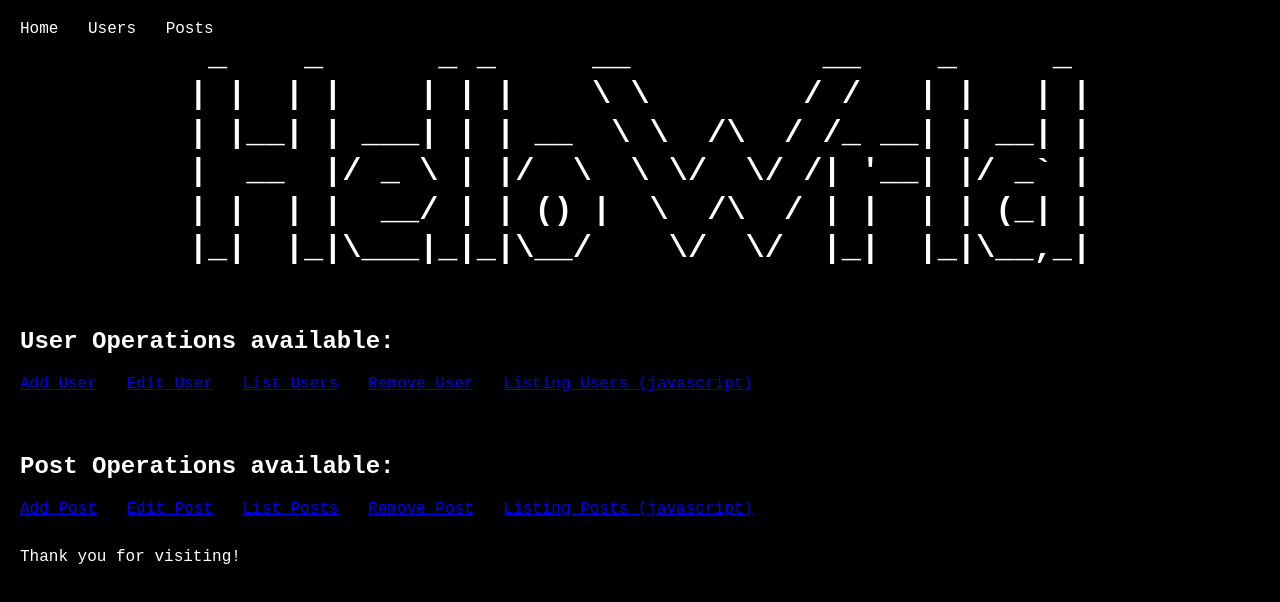
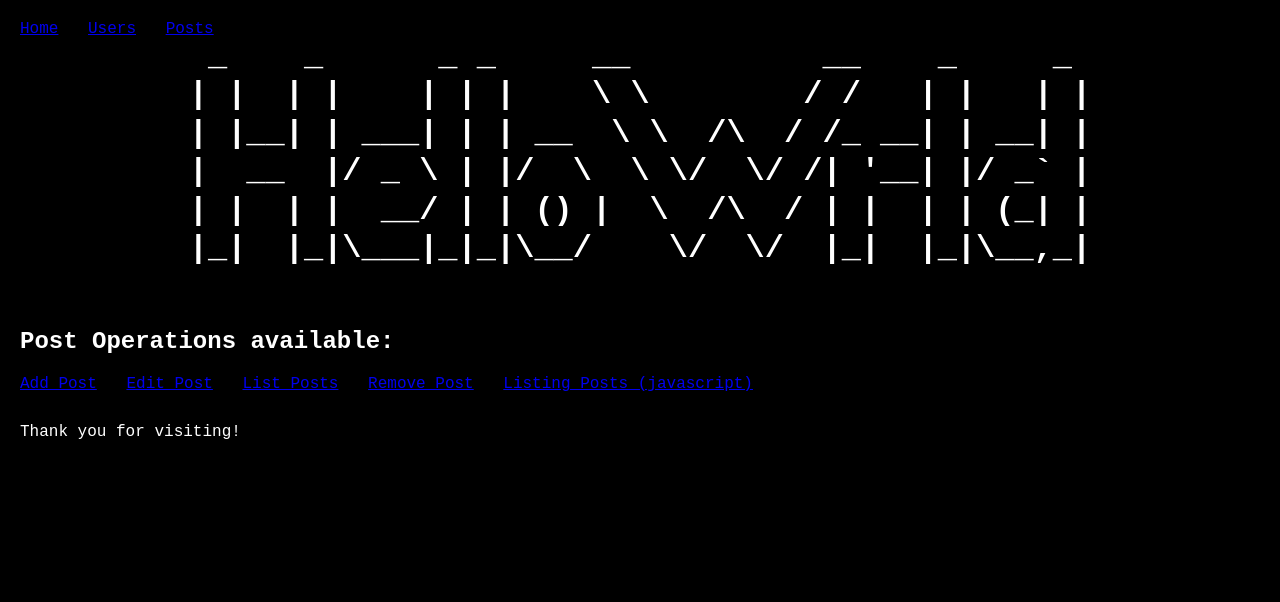
Before and after one commit to MigueLourenco28/HelloWrld, a plain HTML site: page webServer/index.html in a window 1280 px wide. Drawn offline with Linux system fonts and the light colour scheme.

Commit message:
Add user management page and update navigation links in index.html

```diff
--- a/webServer/index.html
+++ b/webServer/index.html
@@ -50,9 +50,9 @@
     <header>
         <nav>
             <ul>
-                <li>Home</li>
-                <li>Users</li>
-                <li>Posts</li>
+                <li> <a href="http://localhost:5555/index.html">Home</a></li>
+                <li> <a href="http://localhost:5555/users.html">Users</a></li>
+                <li> <a href="http://localhost:5555/posts.html">Posts</a></li>
             </ul>
         </nav>
         <h1> _    _      _ _     __          __    _     _ </h1>
@@ -62,16 +62,6 @@
         <h1>| |  | |  __/ | | () |  \  /\  / | |  | | (_| |</h1>
         <h1>|_|  |_|\___|_|_|\__/    \/  \/  |_|  |_|\__,_|</h1>
     </header>
-    <section>
-        <h2> User Operations available: </h2>
-        <ul>
-            <li> <a href="http://localhost:5555/addUser.html">Add User</a></li>
-            <li> <a href="http://localhost:5555/editUser.html">Edit User</a></li>
-            <li> <a href="http://localhost:5555/cgi-bin/listUsers.py">List Users</a></li>
-            <li> <a href="http://localhost:5555/removeUser.html">Remove User</a></li>
-            <li> <a href="http://localhost:5555/listUsersJS.html">Listing Users (javascript)</a></li>
-   	    </ul>
-    </section>
     <section>
         <h2> Post Operations available: </h2>
         <ul>
```
Also changed, not shown: webServer/users.html (added, +26 -0 lines).
